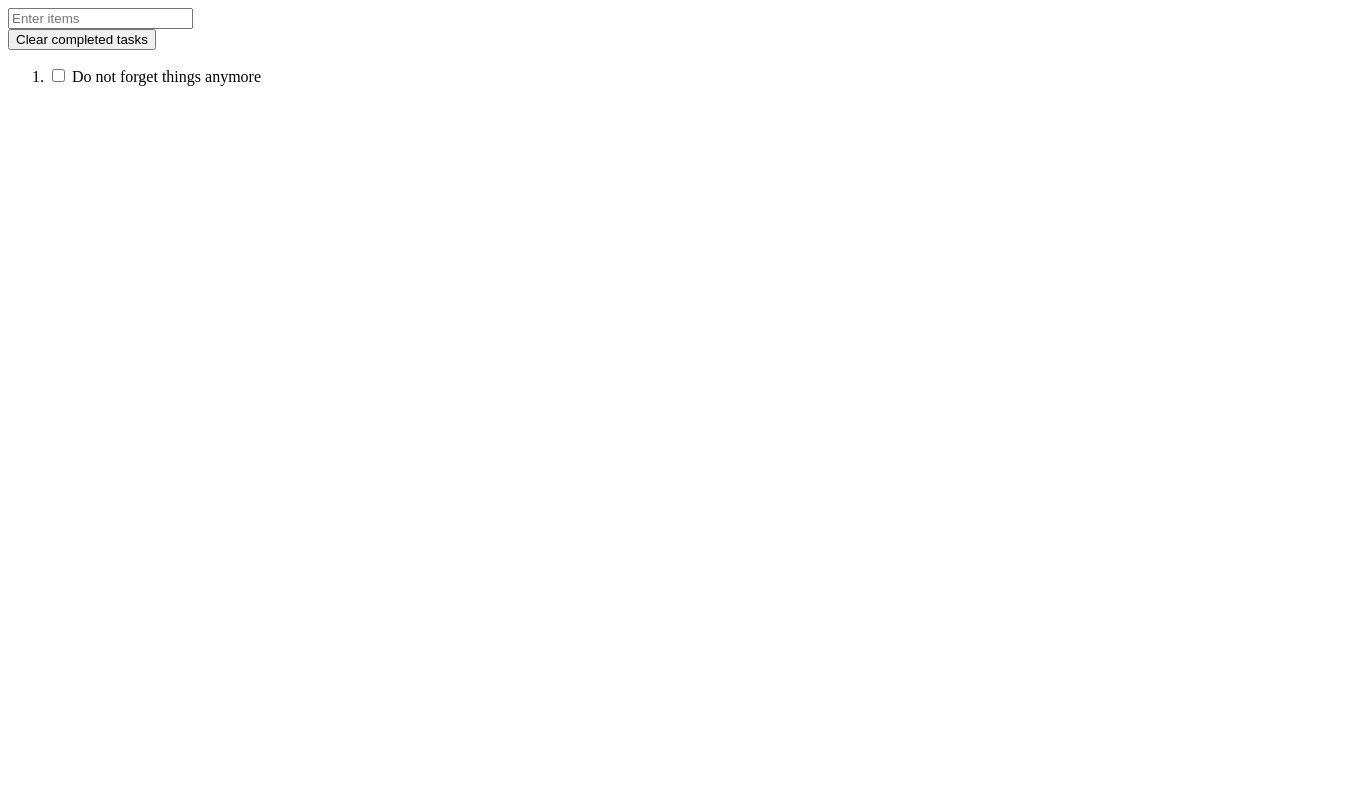
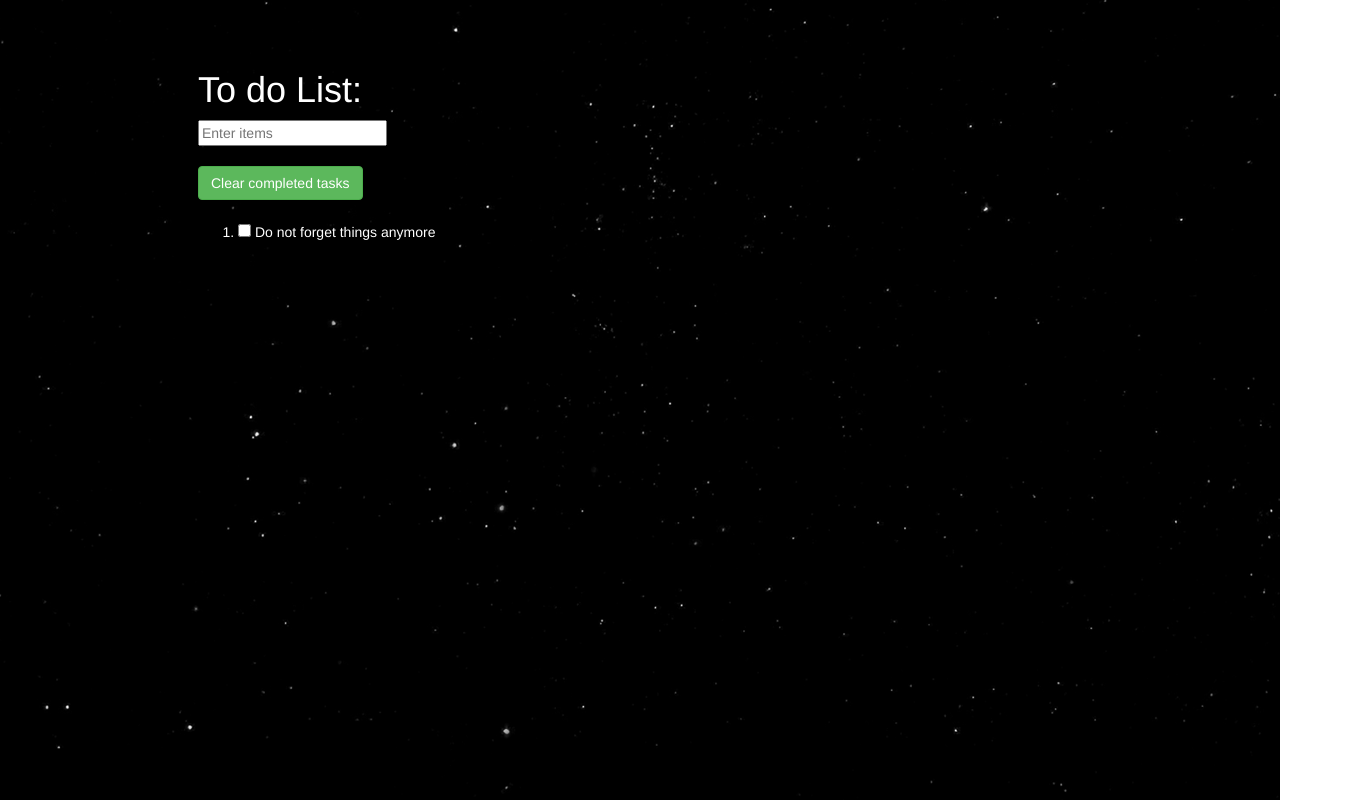
Before and after one commit to pragyagoel04/toDoListAngular, a plain HTML site: page index.html in a window 1280 px wide. Shown: the whole page, 1353 px wide, since content can reach past the window. Drawn offline with nearby package versions, Linux system fonts and the light colour scheme.

Commit message:
added css

```diff
--- a/index.html
+++ b/index.html
@@ -3,25 +3,26 @@
 <head>
     <meta charset="UTF-8">
     <title>To Do Application</title>
-    <style>
-
-        .done{
-            text-decoration: line-through;
-            color: #ccc;
-        }
-    </style>
+    <link href="style.css" rel="stylesheet" type="text/css" />
     <script src="https://ajax.googleapis.com/ajax/libs/angularjs/1.5.6/angular.min.js"></script>
+    <link rel="stylesheet" href="https://maxcdn.bootstrapcdn.com/bootstrap/3.3.7/css/bootstrap.min.css">
     <script src="script.js"></script>
 
 </head>
 <body ng-app="toDoList">
-    <div ng-controller = "toDoController">
+    <div class="stars"></div>
+    <div class="twinkling"></div>
+    <div ng-controller = "toDoController" class="container">
+        <h1>To do List:</h1>
+
         <input type="text" ng-keyup="addToDo($event)"
                name="newToDo" ng-model="newToDo"
                placeholder="Enter items" required/>
 
         <br>
-        <button ng-click="clearCompleted()">Clear completed tasks</button>
+        <br>
+        <button type="button" class="btn btn-success" ng-click="clearCompleted()">Clear completed tasks</button>
+        <br>
         <br>
 
         <ol>
--- /dev/null
+++ b/style.css
@@ -0,0 +1,42 @@
+
+.done{
+    text-decoration: line-through;
+    color: #ccc;
+}
+
+.container{
+    margin-top: 50px;
+    position: relative;
+    top: 20%;
+    left: 10%;
+    z-index:2;
+    color: white;
+}
+
+@keyframes move-twink-back {
+    from {background-position:0 0;}
+    to {background-position:-10000px 5000px;}
+}
+
+.stars, .twinkling, .clouds {
+    position:absolute;
+    top:0;
+    left:0;
+    right:0;
+    bottom:0;
+    width:100%;
+    height:100%;
+    display:block;
+}
+
+.stars {
+    background:black url(images/stars.png);
+    z-index:0;
+}
+
+.twinkling{
+    background:transparent url(images/twinkling.png);
+    z-index:1;
+
+    animation:move-twink-back 200s linear infinite;
+}
```
Also changed, not shown: images/stars.png (added), images/twinkling.png (added).
